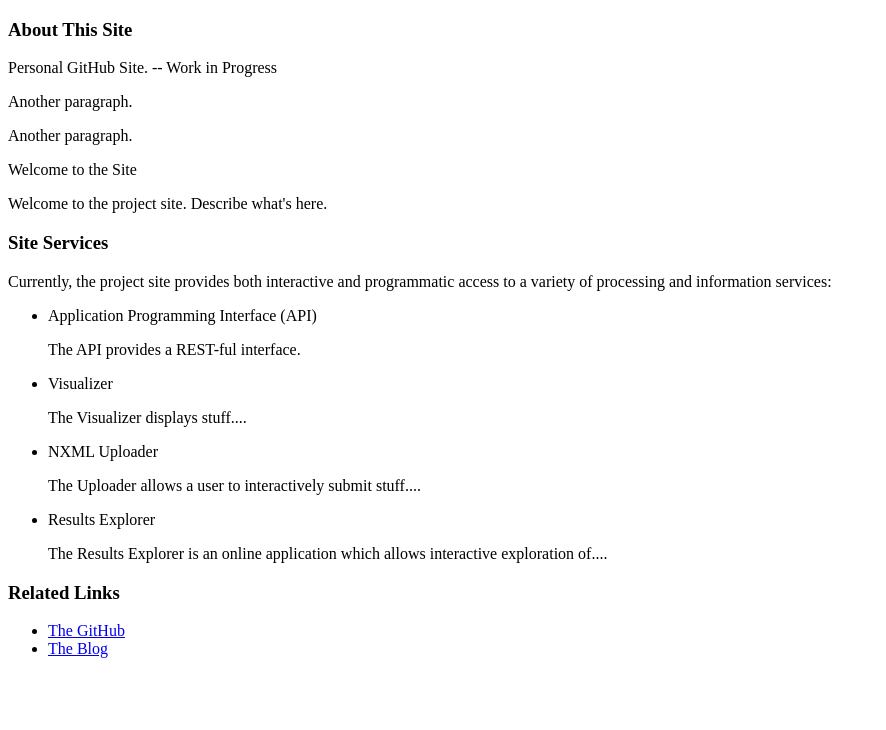
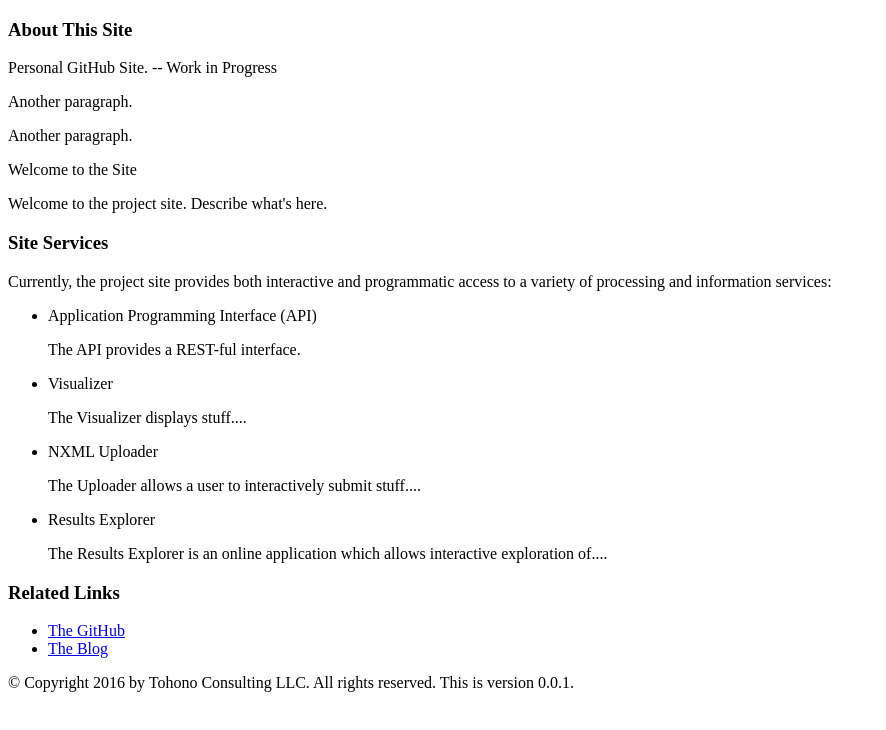
Before and after one commit to hickst/hickst.github.io, a plain HTML site: page index.html in a window 1280 px wide. Shown: the whole page, without its empty margins (0-886 px from the left). Drawn offline with Linux system fonts and the light colour scheme.

Commit message:
Add meta info and copyright.

```diff
--- a/index.html
+++ b/index.html
@@ -1,8 +1,10 @@
 <!DOCTYPE html>
 <html>
   <head>
-    <meta name="layout" content="main"/>
-    <title></title>
+    <meta http-equiv="Content-Type" content="text/html; charset=UTF-8">
+    <meta http-equiv="X-UA-Compatible" content="IE=edge,chrome=1">
+    <meta name="viewport" content="width=device-width, initial-scale=1.0">
+    <title>About</title>
   </head>
 
   <body>
@@ -87,5 +89,12 @@
 
     </div> <!-- col-md-9 -->
 
+    <div class="container-fluid">
+      <div id="footer" class="footer" role="contentinfo">
+        &copy; Copyright 2016 by Tohono Consulting LLC. All rights reserved.
+        This is version 0.0.1.
+      </div>
+    </div>
+
   </body>
 </html>
```
